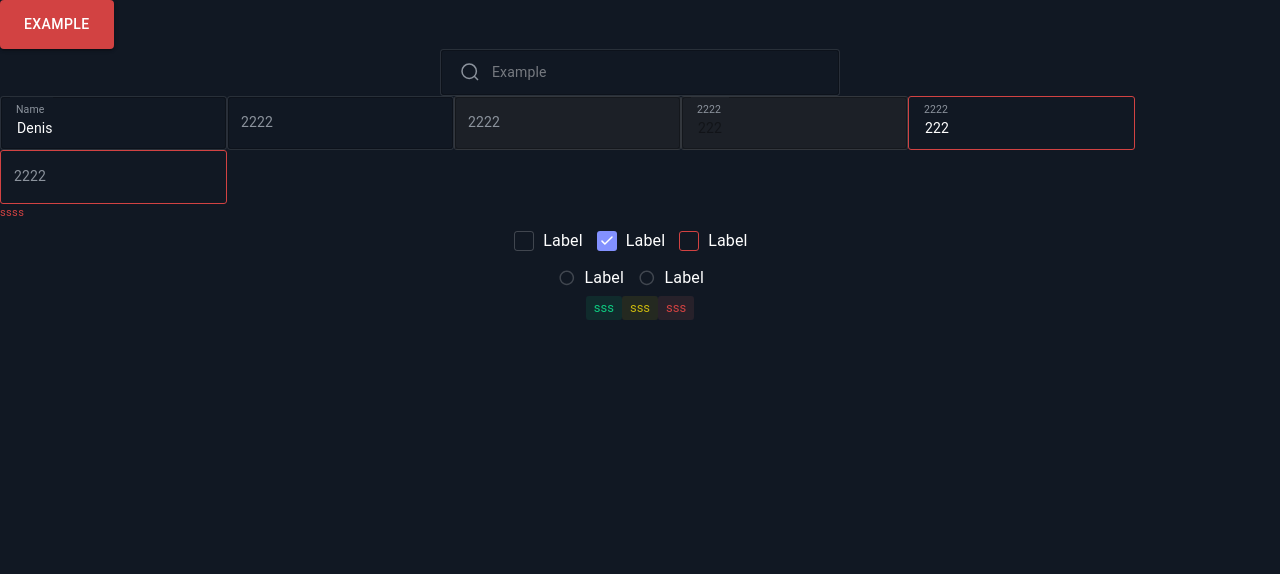
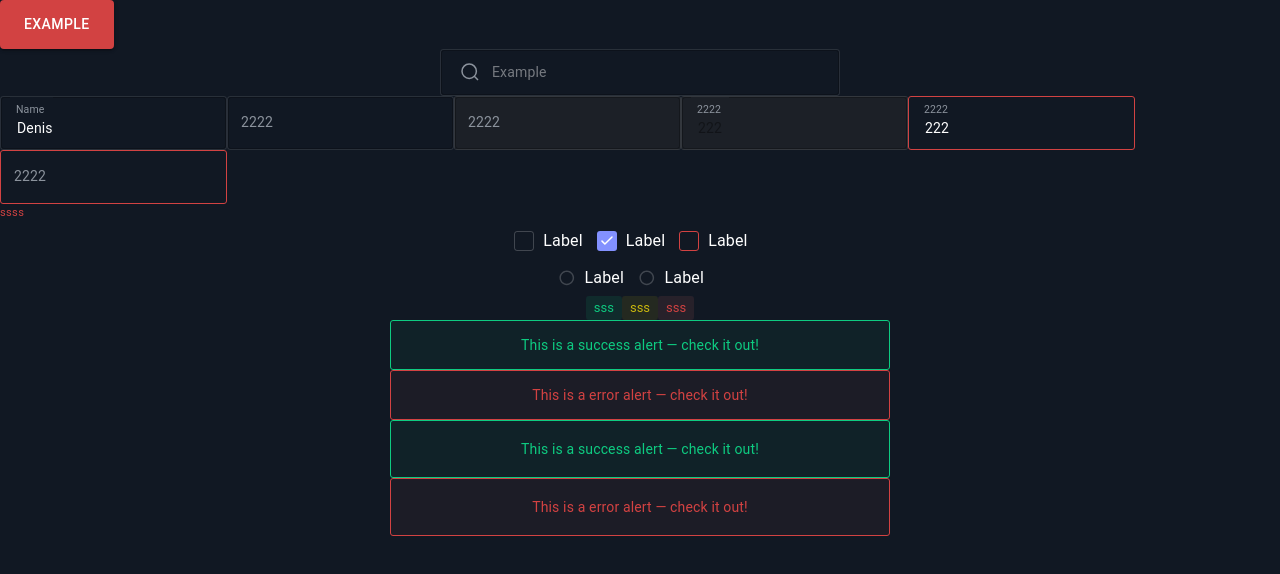
Before and after one commit to PerelomaDenis/chat, a React (Create React App) app in the folder client/: page / in a window 1280 px wide. Shown: the top 574 px of the page. Built offline with nearby package versions, Linux system fonts and the light colour scheme.

Commit message:
Added alert theme

```diff
--- a/client/src/App.tsx
+++ b/client/src/App.tsx
@@ -1,6 +1,7 @@
 import * as React from 'react';
 
 import {
+  Alert,
   Autocomplete,
   Box,
   Button,
@@ -14,6 +15,13 @@ import {
 
 import './App.css';
 import { CheckBox, CheckBoxChecked, CheckBoxError, Search } from './components/Icons';
+
+declare module '@mui/material/Alert' {
+  interface AlertPropsVariantOverrides {
+    filledMedium: true;
+    filledLarge: true;
+  }
+}
 
 const App: React.FC = () => {
   const aaa = [{ name: '1' }, { name: '2' }, { name: '3' }, { name: '4' }];
@@ -80,6 +88,20 @@ const App: React.FC = () => {
         <Chip label="sss" color="warning" />
         <Chip label="sss" color="error" />
       </Box>
+      <Box width={500} margin="0 auto">
+        <Alert icon={false} color="success" variant="filledMedium">
+          This is a success alert — check it out!
+        </Alert>
+        <Alert icon={false} color="error" variant="filledMedium">
+          This is a error alert — check it out!
+        </Alert>
+        <Alert icon={false} color="success" variant="filledLarge">
+          This is a success alert — check it out!
+        </Alert>
+        <Alert icon={false} color="error" variant="filledLarge">
+          This is a error alert — check it out!
+        </Alert>
+      </Box>
     </div>
   );
 };
--- a/client/src/theme.js
+++ b/client/src/theme.js
@@ -152,5 +152,37 @@ export const customTheme = createTheme({
         },
       },
     },
+    MuiAlert: {
+      variants: [
+        {
+          props: { variant: 'filledMedium' },
+          style: {
+            height: 40,
+          },
+        },
+        {
+          props: { variant: 'filledLarge' },
+          style: {
+            height: 48,
+          },
+        },
+      ],
+      styleOverrides: {
+        root: ({ ownerState, theme }) => ({
+          padding: '4px 8px',
+          display: 'flex',
+          justifyContent: 'center',
+          alignItems: 'center',
+          height: theme.spacing(3),
+          borderRadius: 3,
+          color: theme.palette[ownerState.color].main,
+          border: `1px solid ${theme.palette[ownerState.color].main}`,
+          backgroundColor:
+            (ownerState.color === 'success' && 'rgba(14, 203, 129, 0.05)') ||
+            (ownerState.color === 'warning' && 'rgba(203, 184, 14, 0.05)') ||
+            (ownerState.color === 'error' && 'rgba(235, 107, 107, 0.05)'),
+        }),
+      },
+    },
   },
 });
```
